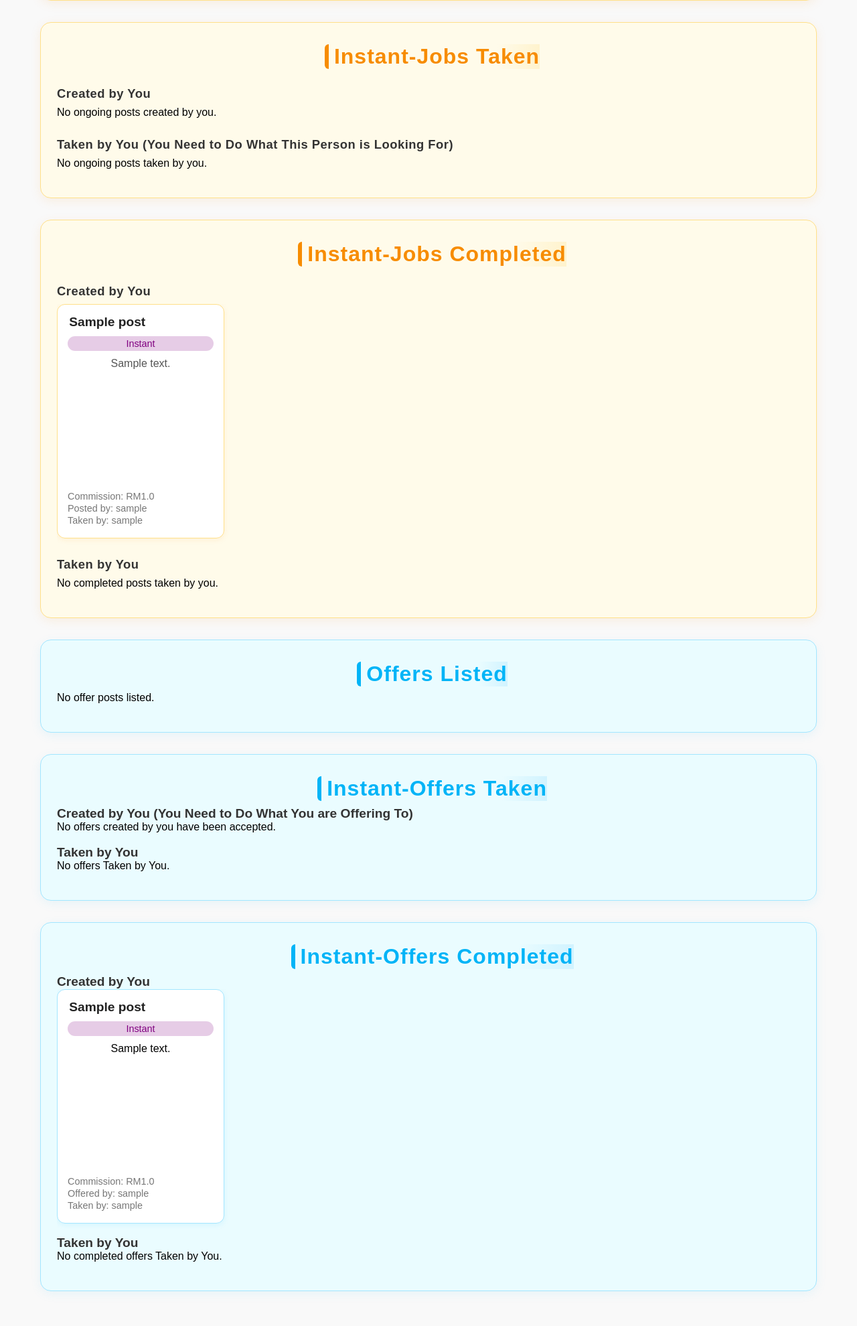
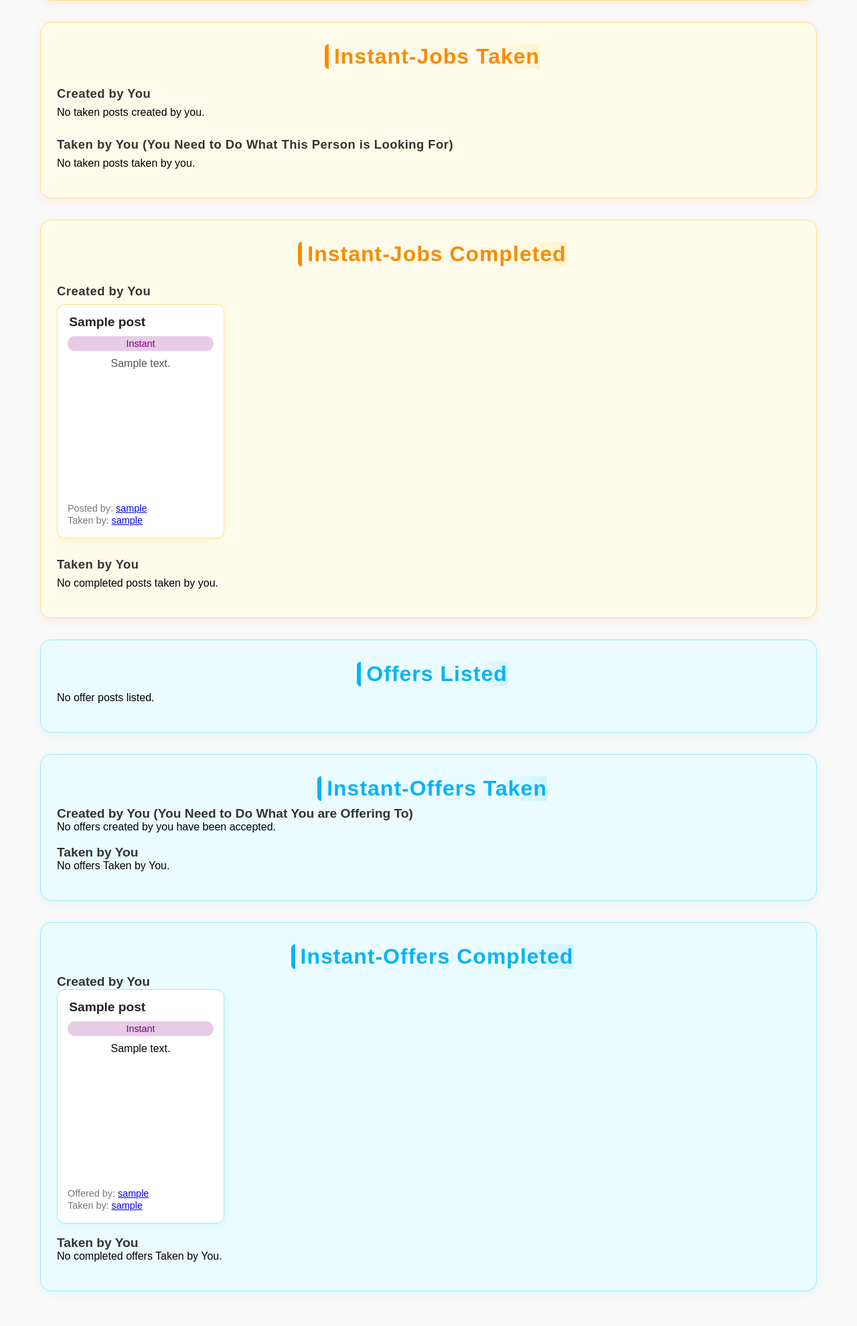
Before and after one commit to HannanNaimy/7-04, a Flask app: a page that uses templates/ownerprofile.html in a window 1280 px wide. Shown: the part 563-2543 px from the top of the page at 67% size. Run offline with Flask 3, Linux system fonts and the light colour scheme; the visitor is signed in with stand-in values (Sample User, id 1); tables that the repository leaves empty hold one stand-in row (values such as "Sample post"); grey boxes marked "Sample" are stand-in pictures.

Commit message:
Minor fixes

```diff
--- a/templates/ownerprofile.html
+++ b/templates/ownerprofile.html
@@ -427,12 +427,10 @@
           <p>{{ job.description }}</p>
           <div class="job-footer">
             <div class="job-meta-info">
-              {% if job.on_demand %}
-              <span class="job-meta">Commission: RM{{ job.commission }}</span><br>
-              {% else %}
-              <span class="job-meta">Salary Range: RM{{ job.salary_range }}</span><br>
-              {% endif %}
-              <span class="job-meta">Posted by: {{ job.creator.username }}</span>
+              <span class="job-meta">
+                Posted by:
+                <a href="{{ url_for('profile', usr=job.creator.username) }}">{{ job.creator.username }}</a>
+              </span>
             </div>
             <div class="job-options">
               <!-- Delete button as a form so we can use POST -->
@@ -454,7 +452,7 @@
     <h3>Created by You</h3>
     <div class="listed-container">
       {% if ongoing_created_jobs|length == 0 %}
-        <p>No ongoing posts created by you.</p>
+        <p>No taken posts created by you.</p>
       {% else %}
         {% for job in ongoing_created_jobs %}
         <div class="job-post">
@@ -467,16 +465,16 @@
           <p>{{ job.description }}</p>
           <div class="job-footer">
             <div class="job-meta-info">
-              {% if job.on_demand %}
-              <span class="job-meta">Commission: RM{{ job.commission }}</span><br>
-              {% else %}
-              <span class="job-meta">Salary Range: RM{{ job.salary_range }}</span><br>
-              {% endif %}
-              <span class="job-meta">Posted by: {{ job.creator.username }}</span><br>
-              <span class="job-meta">Taken by: {{ job.taker.username }}</span>
+              <span class="job-meta">
+                Posted by:
+                <a href="{{ url_for('profile', usr=job.creator.username) }}">{{ job.creator.username }}</a>
+              </span><br>
+              <span class="job-meta">
+                Taken by:
+                <a href="{{ url_for('profile', usr=job.taker.username) }}">{{ job.taker.username }}</a>
+              </span>
             </div>
             <div class="job-options">
-              <!-- Optionally add buttons or details -->
               <form action="{{ url_for('jobStatus', job_id=job.id) }}" method="GET" style="display:inline;">
                 <button type="submit" class="take-button">Check Status</button>
               </form>
@@ -491,7 +489,7 @@
     <h3>Taken by You (You Need to Do What This Person is Looking For)</h3>
     <div class="listed-container">
       {% if ongoing_taken_jobs|length == 0 %}
-        <p>No ongoing posts taken by you.</p>
+        <p>No taken posts taken by you.</p>
       {% else %}
         {% for job in ongoing_taken_jobs %}
         <div class="job-post">
@@ -504,13 +502,14 @@
           <p>{{ job.description }}</p>
           <div class="job-footer">
             <div class="job-meta-info">
-              {% if job.on_demand %}
-              <span class="job-meta">Commission: RM{{ job.commission }}</span><br>
-              {% else %}
-              <span class="job-meta">Salary Range: RM{{ job.salary_range }}</span><br>
-              {% endif %}
-              <span class="job-meta">Posted by: {{ job.creator.username }}</span><br>
-              <span class="job-meta">Taken by: {{ job.taker.username }}</span>
+              <span class="job-meta">
+                Posted by:
+                <a href="{{ url_for('profile', usr=job.creator.username) }}">{{ job.creator.username }}</a>
+              </span><br>
+              <span class="job-meta">
+                Taken by:
+                <a href="{{ url_for('profile', usr=job.taker.username) }}">{{ job.taker.username }}</a>
+              </span>
             </div>
             <div class="job-options">
               <form action="{{ url_for('jobStatus', job_id=job.id) }}" method="GET" style="display:inline;">
@@ -543,13 +542,14 @@
           <p>{{ job.description }}</p>
           <div class="job-footer">
             <div class="job-meta-info">
-              {% if job.on_demand %}
-              <span class="job-meta">Commission: RM{{ job.commission }}</span><br>
-              {% else %}
-              <span class="job-meta">Salary Range: RM{{ job.salary_range }}</span><br>
-              {% endif %}
-              <span class="job-meta">Posted by: {{ job.creator.username }}</span><br>
-              <span class="job-meta">Taken by: {{ job.taker.username }}</span>
+              <span class="job-meta">
+                Posted by:
+                <a href="{{ url_for('profile', usr=job.creator.username) }}">{{ job.creator.username }}</a>
+              </span><br>
+              <span class="job-meta">
+                Taken by:
+                <a href="{{ url_for('profile', usr=job.taker.username) }}">{{ job.taker.username }}</a>
+              </span>
             </div>
           </div>
         </div>
@@ -573,13 +573,14 @@
           <p>{{ job.description }}</p>
           <div class="job-footer">
            <div class="job-meta-info">
-            {% if job.on_demand %}
-            <span class="job-meta">Commission: RM{{ job.commission }}</span><br>
-            {% else %}
-            <span class="job-meta">Salary Range: RM{{ job.salary_range }}</span><br>
-            {% endif %}
-            <span class="job-meta">Posted by: {{ job.creator.username }}</span><br>
-            <span class="job-meta">Taken by: {{ job.taker.username }}</span>
+            <span class="job-meta">
+                Posted by:
+                <a href="{{ url_for('profile', usr=job.creator.username) }}">{{ job.creator.username }}</a>
+              </span><br>
+              <span class="job-meta">
+                Taken by:
+                <a href="{{ url_for('profile', usr=job.taker.username) }}">{{ job.taker.username }}</a>
+              </span>
           </div>
         </div>
       </div>
@@ -606,12 +607,10 @@
           <p>{{ offer.description }}</p>
           <div class="job-footer">
             <div class="job-meta-info">
-              {% if offer.on_demand %}
-              <span class="job-meta">Commission: RM{{ offer.commission }}</span><br>
-              {% else %}
-              <span class="job-meta">Salary Range: RM{{ offer.salary_range }}</span><br>
-              {% endif %}
-              <span class="job-meta">Offered by: {{ offer.creator.username }}</span>
+              <span class="job-meta">
+                Offered by:
+                <a href="{{ url_for('profile', usr=offer.creator.username) }}">{{ offer.creator.username }}</a>
+              </span>
             </div>
             <div class="job-options">
               <form action="{{ url_for('deleteOffer', offer_id=offer.id) }}" method="POST" style="display:inline;">
@@ -643,15 +642,17 @@
           <p>{{ offer.description }}</p>
           <div class="job-footer">
             <div class="job-meta-info">
-              {% if offer.on_demand %}
-              <span class="job-meta">Commission: RM{{ offer.commission }}</span><br>
-              {% else %}
-              <span class="job-meta">Salary Range: RM{{ offer.salary_range }}</span><br>
-              {% endif %}
-              <span class="job-meta">Offered by: {{ offer.creator.username }}</span><br>
-              <span class="job-meta">Taken by: {{ offer.responder.username }}</span>
+              <span class="job-meta">
+                Offered by:
+                <a href="{{ url_for('profile', usr=offer.creator.username) }}">{{ offer.creator.username }}</a>
+              </span><br>
+              <span class="job-meta">
+                Taken by:
+                <a href="{{ url_for('profile', usr=offer.responder.username) }}">{{ offer.responder.username }}</a>
+              </span>
             </div>
             <div class="job-options">
+              <!-- Keep check status button if you want to add it here in the future -->
             </div>
           </div>
         </div>
@@ -674,15 +675,17 @@
           <p>{{ offer.description }}</p>
           <div class="job-footer">
             <div class="job-meta-info">
-              {% if offer.on_demand %}
-              <span class="job-meta">Commission: RM{{ offer.commission }}</span><br>
-              {% else %}
-              <span class="job-meta">Salary Range: RM{{ offer.salary_range }}</span><br>
-              {% endif %}
-              <span class="job-meta">Offered by: {{ offer.creator.username }}</span><br>
-              <span class="job-meta">Taken by: {{ offer.responder.username }}</span>
+              <span class="job-meta">
+                Offered by:
+                <a href="{{ url_for('profile', usr=offer.creator.username) }}">{{ offer.creator.username }}</a>
+              </span><br>
+              <span class="job-meta">
+                Taken by:
+                <a href="{{ url_for('profile', usr=offer.responder.username) }}">{{ offer.responder.username }}</a>
+              </span>
             </div>
             <div class="job-options">
+              <!-- Keep check status button if you want to add it here in the future -->
             </div>
           </div>
         </div>
@@ -709,13 +712,14 @@
           <p>{{ offer.description }}</p>
           <div class="job-footer">
             <div class="job-meta-info">
-              {% if offer.on_demand %}
-              <span class="job-meta">Commission: RM{{ offer.commission }}</span><br>
-              {% else %}
-              <span class="job-meta">Salary Range: RM{{ offer.salary_range }}</span><br>
-              {% endif %}
-              <span class="job-meta">Offered by: {{ offer.creator.username }}</span><br>
-              <span class="job-meta">Taken by: {{ offer.responder.username }}</span>
+              <span class="job-meta">
+                Offered by:
+                <a href="{{ url_for('profile', usr=offer.creator.username) }}">{{ offer.creator.username }}</a>
+              </span><br>
+              <span class="job-meta">
+                Taken by:
+                <a href="{{ url_for('profile', usr=offer.responder.username) }}">{{ offer.responder.username }}</a>
+              </span>
             </div>
           </div>
         </div>
@@ -738,13 +742,14 @@
           <p>{{ offer.description }}</p>
           <div class="job-footer">
             <div class="job-meta-info">
-              {% if offer.on_demand %}
-              <span class="job-meta">Commission: RM{{ offer.commission }}</span><br>
-              {% else %}
-              <span class="job-meta">Salary Range: RM{{ offer.salary_range }}</span><br>
-              {% endif %}
-              <span class="job-meta">Offered by: {{ offer.creator.username }}</span><br>
-              <span class="job-meta">Taken by: {{ offer.responder.username }}</span>
+              <span class="job-meta">
+                Offered by:
+                <a href="{{ url_for('profile', usr=offer.creator.username) }}">{{ offer.creator.username }}</a>
+              </span><br>
+              <span class="job-meta">
+                Taken by:
+                <a href="{{ url_for('profile', usr=offer.responder.username) }}">{{ offer.responder.username }}</a>
+              </span>
             </div>
           </div>
         </div>
@@ -753,7 +758,6 @@
     </div>
   </div>
 
-  <!-- ...existing job posts sections... -->
-  <!-- ...existing code... -->
+  <!-- ...repeat similar changes for completed jobs/offers if needed... -->
 </div>
 {% endblock %}
```
